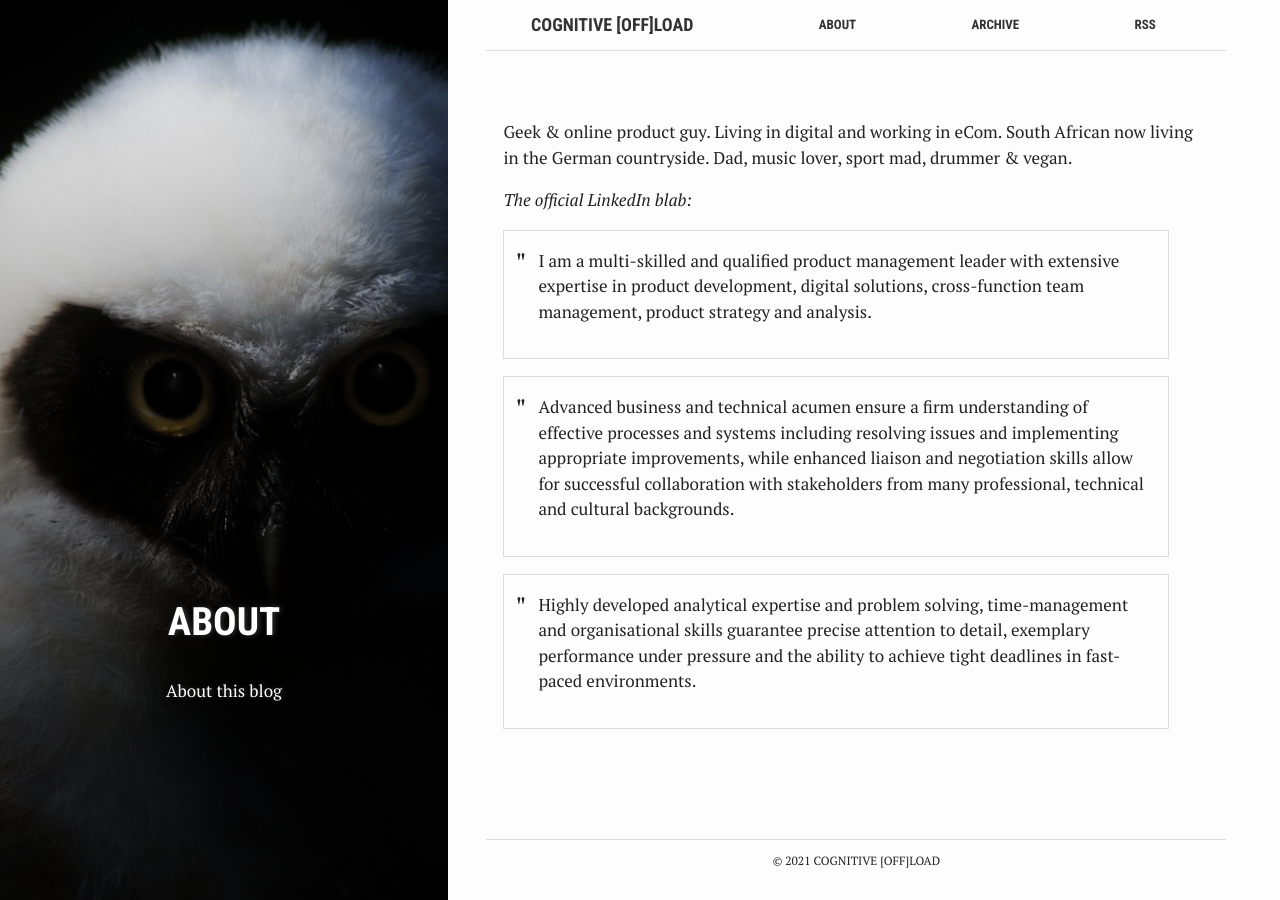
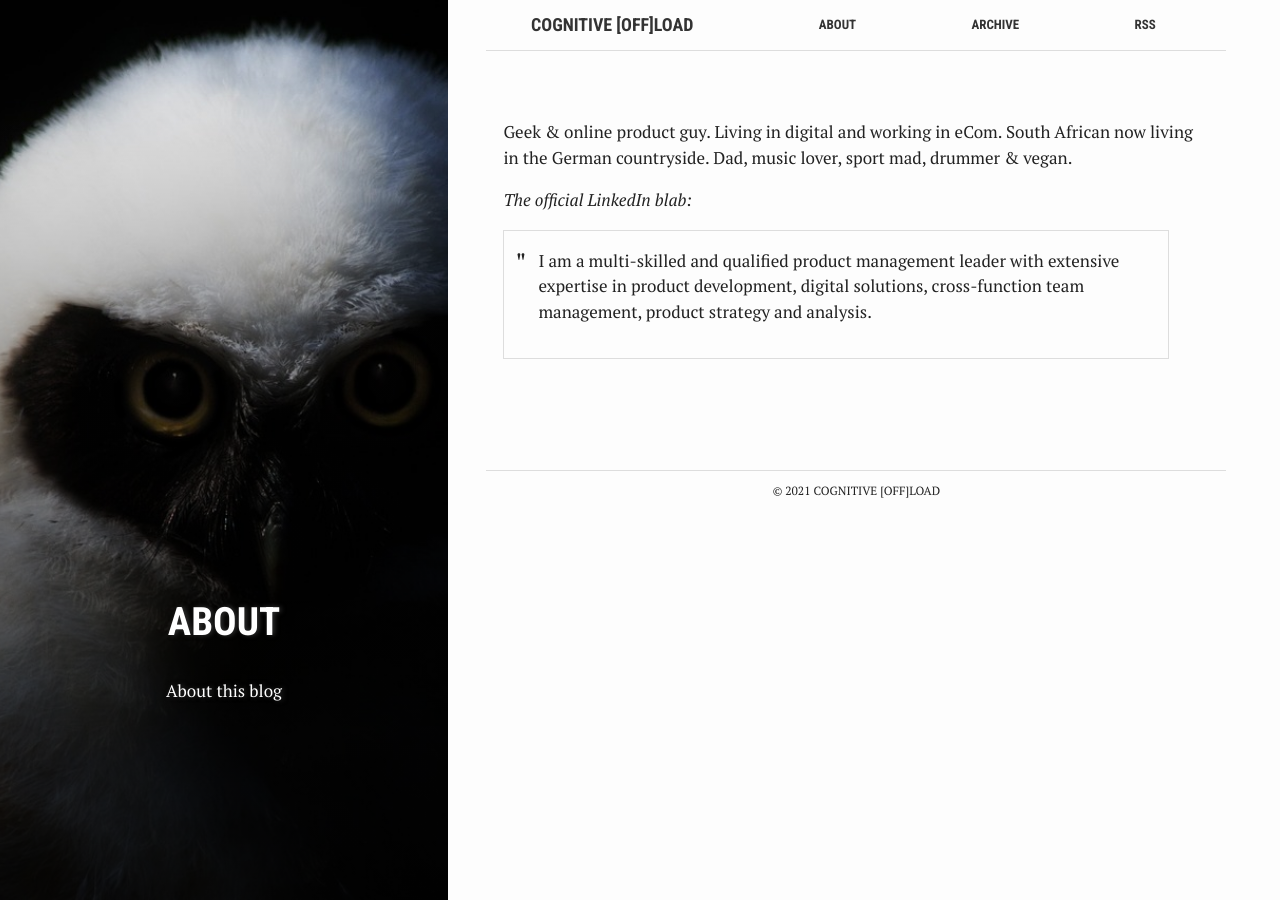
Before and after one commit to andrewshawza/cognitive, a Jekyll site: the page built from about.md, in a window 1280 px wide. Built offline with Jekyll 4.4.1, drawn with Linux system fonts in a browser that asks for light colours.

Commit message:
Update about.md

```diff
--- a/about.md
+++ b/about.md
@@ -13,7 +13,3 @@ Geek & online product guy. Living in digital and working in eCom. South African
 *The official LinkedIn blab:*
 
 > I am a multi-skilled and qualified product management leader with extensive expertise in product development, digital solutions, cross-function team management, product strategy and analysis.
-
-> Advanced business and technical acumen ensure a firm understanding of effective processes and systems including resolving issues and implementing appropriate improvements, while enhanced liaison and negotiation skills allow for successful collaboration with stakeholders from many professional, technical and cultural backgrounds.
-
-> Highly developed analytical expertise and problem solving, time-management and organisational skills guarantee precise attention to detail, exemplary performance under pressure and the ability to achieve tight deadlines in fast-paced environments.
```
